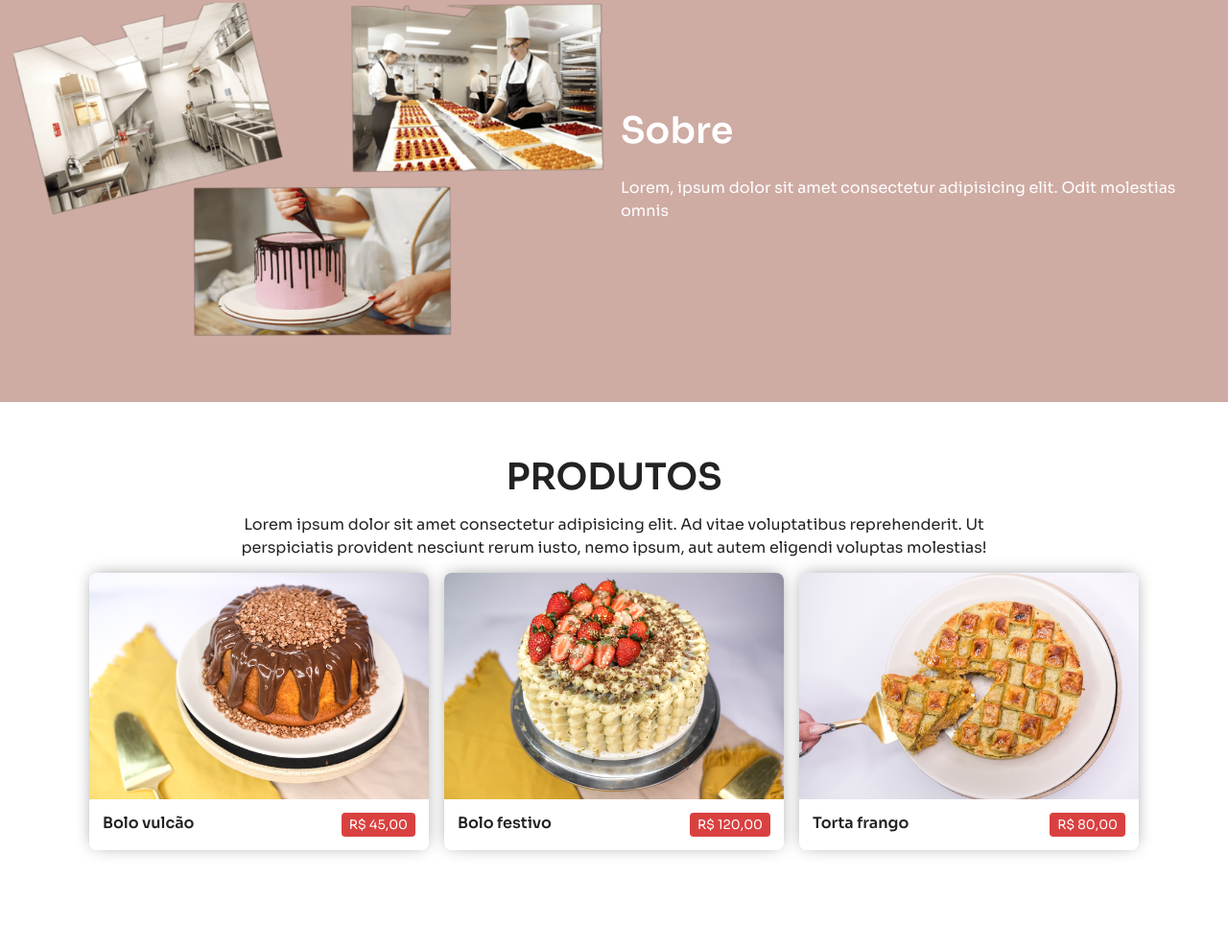
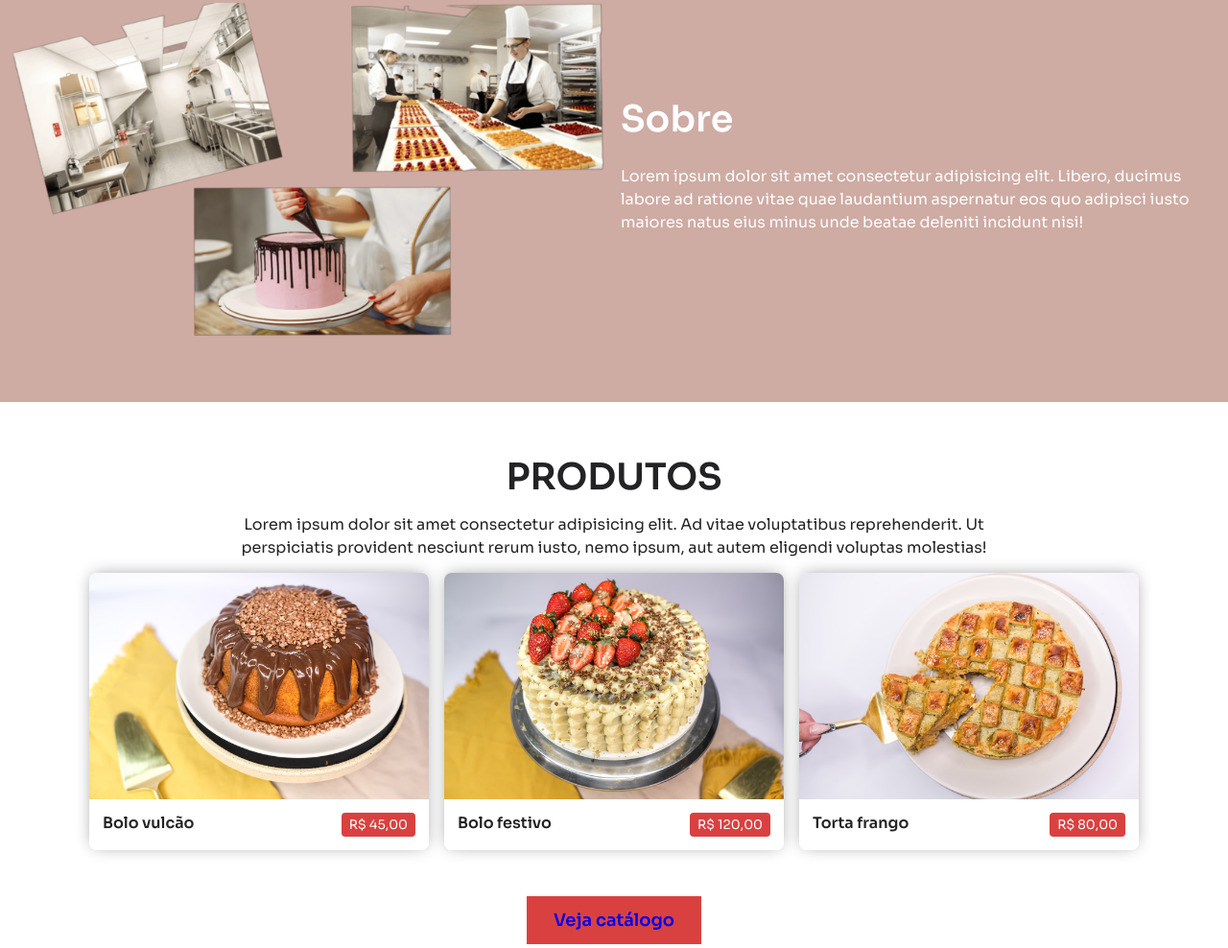
Before and after one commit to RicardoBruno1/landingpage_confeitaria, a plain HTML site: page index.html in a window 1280 px wide. Shown: the part 885-1873 px from the top of the page at 96% size. Drawn offline with nearby package versions, Linux system fonts and the light colour scheme.

Commit message:
button att

```diff
--- a/index.html
+++ b/index.html
@@ -59,7 +59,7 @@
             </div>
             <div class="about-description">
                 <h2>Sobre</h2>
-                <p>Lorem, ipsum dolor sit amet consectetur adipisicing elit. Odit molestias omnis</p>
+                <p>Lorem ipsum dolor sit amet consectetur adipisicing elit. Libero, ducimus labore ad ratione vitae quae laudantium aspernatur eos quo adipisci iusto maiores natus eius minus unde beatae deleniti incidunt nisi!</p>
             </div>
 
         </div>
@@ -94,7 +94,11 @@
                 </div>
             </div>
 
+
         </section>
+        <div class="produto-button">
+            <a href="#">Veja catálogo</a>
+        </div>
     </section>
 
     <div class="services">
@@ -121,7 +125,7 @@
             <div>
                 <img src="assets/logo.png" alt="Logo"/>
             </div>
-            <p>&copy; 2023 | Renata Oliveira Confeitaria.</p>
+            <p>&copy; 2023 | Renata Oliveira Confeitaria - Todos os direitos reservados.</p>
         </footer>
 
         <a
--- a/partials/_layout.scss
+++ b/partials/_layout.scss
@@ -159,7 +159,6 @@
     align-items: center;
     gap: 16px;
     padding: 0 44px 34px 44px;
-
 }
 
 .produto {
@@ -199,6 +198,24 @@
     border-radius: 4px;
     border: 0;
     cursor: default;
+}
+
+.produto-button {
+    padding: 14px 28px;
+    color: #fff;
+    background-color: #d94140;
+    border: 0;
+    font-size: 18px;
+    font-weight: 600;
+    margin: 14px 0;
+
+    a:visited {
+        color: $white-normal;
+      }
+}
+
+.produto-button:hover {
+    animation: scaleButton 0.8s alternate infinite;
 }
 
 @media screen and (max-width: 768px) {
```
Also changed, not shown: style.css, 1 other file.
